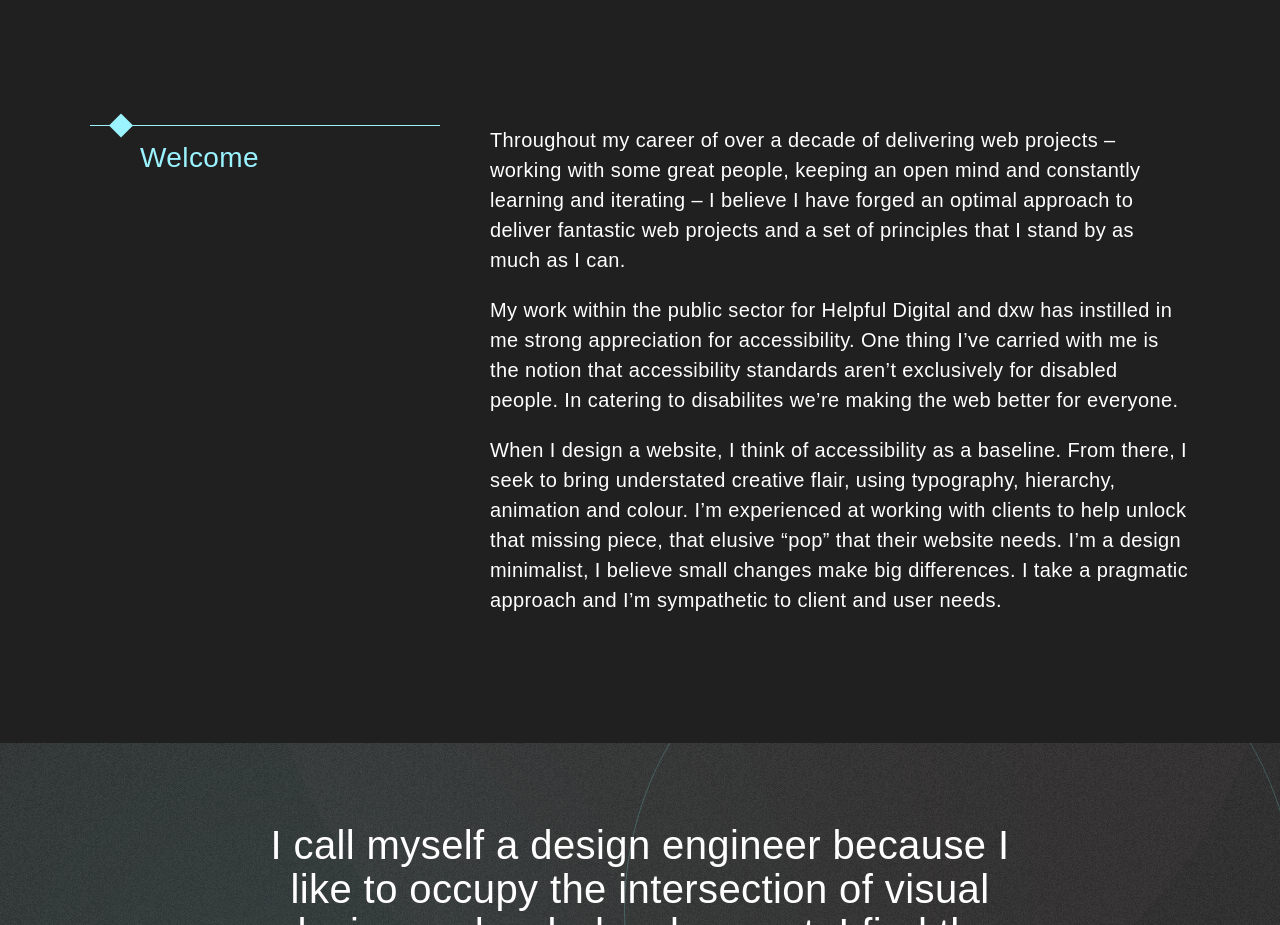
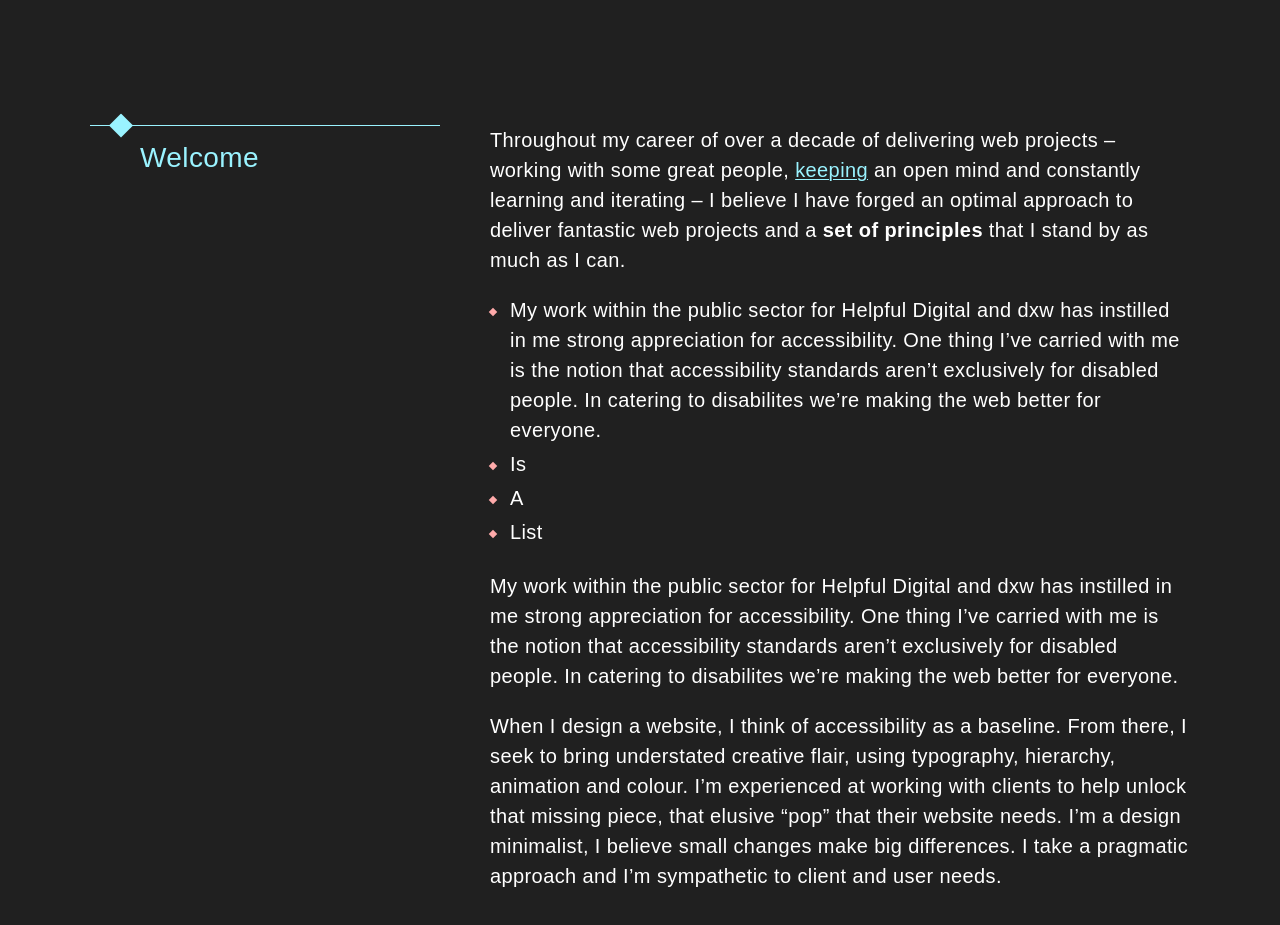
Before and after one commit to bazzle/portfolio-v7, a Next.js app: page / in a window 1280 px wide. Shown: the part 780-1705 px from the top of the page. Built offline with nearby package versions, Linux system fonts and the light colour scheme; a web font is replaced by a local one.

Commit message:
content updates

```diff
--- a/app/components/modules/welcome/index.jsx
+++ b/app/components/modules/welcome/index.jsx
@@ -1,5 +1,6 @@
 import styles from './style.module.scss';
 import SectionHead from "../../components/section-head";
+import ListItem from '../../components/list-item';
 
 function Welcome(){
 	return(
@@ -12,8 +13,14 @@ function Welcome(){
 					<div className="col-2">
 						<div className={styles.body_text}>
 							<p>
-								Throughout my career of over a decade of delivering web projects – working with some great people, keeping an open mind and constantly learning and iterating – I believe I have forged an optimal approach to deliver fantastic web projects and a set of principles that I stand by as much as I can.
+								Throughout my career of over a decade of delivering web projects – working with some great people, <a href="/">keeping</a> an open mind and constantly learning and iterating – I believe I have forged an optimal approach to deliver fantastic web projects and a <b>set of principles</b> that I stand by as much as I can.
 							</p>
+							<ul>
+								<ListItem content="My work within the public sector for Helpful Digital and dxw has instilled in me strong appreciation for accessibility. One thing I’ve carried with me is the notion that accessibility standards aren’t exclusively for disabled people. In catering to disabilites we’re making the web better for everyone."/>
+								<ListItem content="Is"/>
+								<ListItem content="A"/>
+								<ListItem content="List"/>
+							</ul>
 							<p>
 								My work within the public sector for Helpful Digital and dxw has instilled in me strong appreciation for accessibility. One thing I’ve carried with me is the notion that accessibility standards aren’t exclusively for disabled people. In catering to disabilites we’re making the web better for everyone.
 							</p>
```
